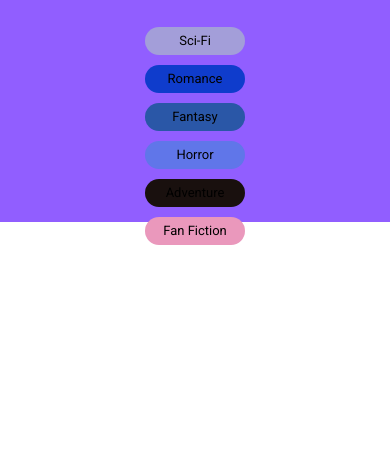
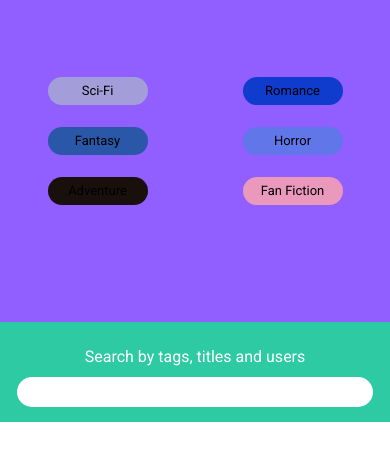
Before and after one commit to PsychicJack/FirstRWAProject, a website built with webpack: page index.html in a window 390 px wide. Shown: the part 388-844 px from the top of the page. Built offline with nearby package versions, Linux system fonts and the light colour scheme.

Commit message:
searchDraw done

```diff
--- a/src/draw/headerDraw.ts
+++ b/src/draw/headerDraw.ts
@@ -1,5 +1,4 @@
 import {
-    createElementWithClass,
     createDivWithClass,
 } from "../fequentlyUsedFunctions";
 
--- a/src/draw/indexDraw.ts
+++ b/src/draw/indexDraw.ts
@@ -1,32 +1,38 @@
-import { createDivWithClass, notSoRandomRandomColorGenerator } from "../fequentlyUsedFunctions";
+import {
+    createDivWithClass,
+    notSoRandomRandomColorGenerator,
+} from "../fequentlyUsedFunctions";
 
 export function indexDraw(host: HTMLDivElement): void {
     presentationDraw(host);
+    searchDraw(host);
 }
 
-function presentationDraw(host: HTMLDivElement): void {
+function presentationDraw(host: HTMLDivElement): HTMLDivElement {
     const presentation: HTMLDivElement = createDivWithClass(
         host,
         "presentation"
     );
     nameDraw(presentation);
     tagsContainerDraw(presentation);
+    return presentation;
 }
 
-function nameDraw(host: HTMLDivElement): void {
+function nameDraw(host: HTMLDivElement): HTMLDivElement {
     const name: HTMLDivElement = createDivWithClass(host, "name");
     const bigWir: HTMLDivElement = createDivWithClass(name, "big-wir");
     bigWir.innerHTML = "WIR";
     const fullName: HTMLDivElement = createDivWithClass(name, "full-name");
     fullName.innerHTML = "write imagine read";
+    return name;
 }
 
-function tagsContainerDraw(host: HTMLDivElement): void {
+function tagsContainerDraw(host: HTMLDivElement): HTMLDivElement {
     const tagsContainer: HTMLDivElement = createDivWithClass(
         host,
         "tags-container"
     );
-    const tags : HTMLDivElement = createDivWithClass(tagsContainer, "tags");
+    const tags: HTMLDivElement = createDivWithClass(tagsContainer, "tags");
     [
         "Sci-Fi",
         "Romance",
@@ -35,14 +41,30 @@ function tagsContainerDraw(host: HTMLDivElement): void {
         "Adventure",
         "Fan Fiction",
     ].forEach((el) => {
-        const tag = tagDraw(tags, el);
+        const tag: HTMLDivElement = tagDraw(tags, el);
         tag.style.backgroundColor = notSoRandomRandomColorGenerator();
-
     });
+    return tagsContainer;
 }
 
 export function tagDraw(host: HTMLDivElement, tagText: string): HTMLDivElement {
-    const tag = createDivWithClass(host, "tag");
+    const tag: HTMLDivElement = createDivWithClass(host, "tag");
     tag.innerHTML = tagText;
     return tag;
 }
+
+function searchDraw(host: HTMLDivElement): HTMLDivElement {
+    const search: HTMLDivElement = createDivWithClass(host, "search");
+    createDivWithClass(search, "search-instructions").innerHTML =
+        "Search by tags, titles and users";
+    const searchBar: HTMLInputElement = createDivWithClass(
+        search,
+        "search-bar-div"
+    ).appendChild(document.createElement("input"));
+    searchBar.id = "search-bar";
+    return search;
+}
+
+/*function postsDraw(host: HTMLDivElement): void {
+    const posts = createDivWithClass()
+}*/
--- a/src/fequentlyUsedFunctions.ts
+++ b/src/fequentlyUsedFunctions.ts
@@ -1,4 +1,5 @@
-export function createElementWithClass(
+// fully works, its just unneeded
+/*export function createElementWithClass(
     host: HTMLDivElement | HTMLFormElement | HTMLElement,
     className: string = "",
     elementType: string = "div"
@@ -10,7 +11,7 @@ export function createElementWithClass(
     element.className = className;
     if (elementType == "div") return element as HTMLDivElement;
     else return element;
-}
+}*/
 
 export function createDivWithClass(
     host: HTMLElement,
--- a/src/index.ts
+++ b/src/index.ts
@@ -1,5 +1,5 @@
 import { headerDraw } from "./draw/headerDraw";
-import { createElementWithClass, createDivWithClass } from "./fequentlyUsedFunctions";
+import { createDivWithClass } from "./fequentlyUsedFunctions";
 import { indexDraw } from "./draw/indexDraw";
 
 console.log("hello");
--- a/style/index.css
+++ b/style/index.css
@@ -55,6 +55,36 @@
     justify-content: space-around;
 }
 
+.search{
+    height: 100px;
+    background-color: #2DCAA4;
+    display: flex;
+    flex-wrap: wrap;
+    text-align: center;
+    font-size: 16px;
+    align-content: center;
+}
+.search-instructions{
+    color: white;
+    width: 100%;
+    height: 40px;
+    line-height: 50px;
+
+}
+.search-bar-div{
+    width: 100%;
+    height: 40px;
+}
+#search-bar{
+    height: 30px;
+    margin: 5px 0 0 0;
+    width: 60%;
+    border-radius: 20px;
+    border: 0;
+    padding: 0 12px;
+}
+
+
 @media only screen and (max-width: 799px) {
     .tags-container {
         height: 150px;
@@ -66,9 +96,18 @@
     .full-name {
         height: 100px;
     }
+    #search-bar{
+        width: 70%;
+    }
 }
-@media only screen and (max-width: 371px) {
+@media only screen and (max-width: 399px) {
+    .presentation{
+        height: 650px;
+    }
     .tags {
         width: 100%;
     }
+    #search-bar{
+        width: 85%;
+    }
 }
```
